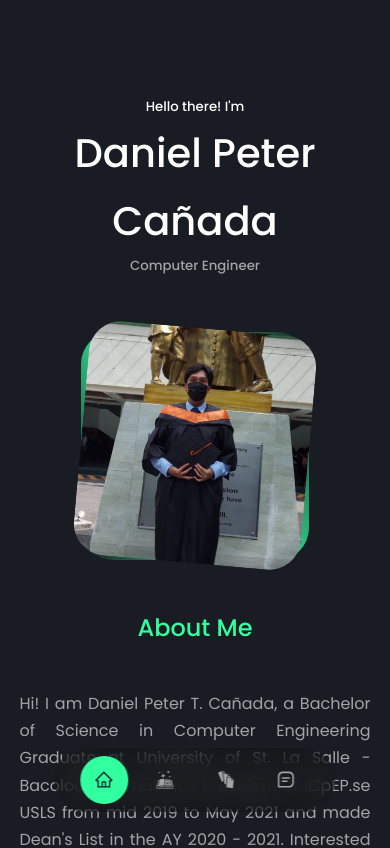
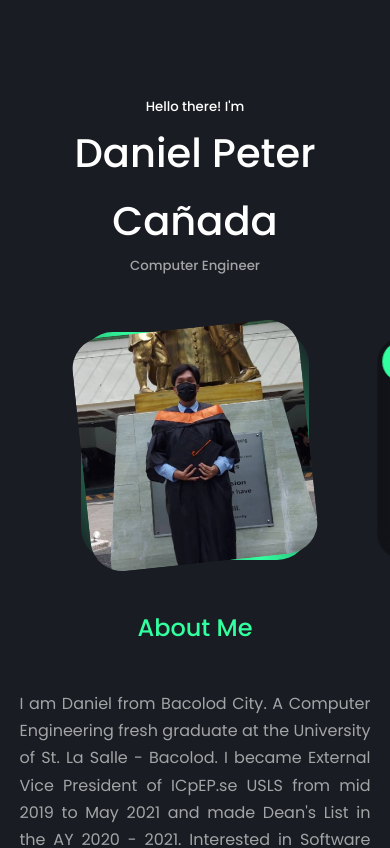
Before and after one commit to DanielCanada/my-portfolio-website, a React (Create React App) app: page / in a window 390 px wide. Shown: the top 848 px of the page. Built offline with nearby package versions, Linux system fonts and the light colour scheme.

Commit message:
displaced nav bar and improved footer

```diff
--- a/src/components/about/About.css
+++ b/src/components/about/About.css
@@ -26,7 +26,7 @@
 .about__me-image{
   border-radius: 2rem;
   overflow: hidden;
-  transform: rotate(5deg);
+  transform: rotate(-6deg);
 }
 
 .about__me-image:hover {
--- a/src/components/about/About.jsx
+++ b/src/components/about/About.jsx
@@ -29,7 +29,7 @@ const About = () => {
         <div className="about__content">
         <h2>About Me</h2>
           <p>
-            {'\t'}Hi! I am Daniel Peter T. Cañada, a Bachelor of Science in Computer Engineering Graduate at University of St. La Salle - Bacolod, External Vice President of ICpEP.se USLS from mid 2019 to May 2021 and made Dean's List in the AY 2020 - 2021. Interested in Software and Application Development, UI/UX Design, and Networking. A solution-oriented and adaptive individual committed to service and team coordination to achieve deliverables.
+            {'\t'}I am Daniel from Bacolod City. A Computer Engineering fresh graduate at the University of St. La Salle - Bacolod. I became External Vice President of ICpEP.se USLS from mid 2019 to May 2021 and made Dean's List in the AY 2020 - 2021. Interested in Software and Application Development, UI/UX Design, and Networking. A solution-oriented and adaptive individual committed to service and team coordination to achieve deliverables.
           </p>
 
           <div className="about__cards">
--- a/src/components/footer/Footer.jsx
+++ b/src/components/footer/Footer.jsx
@@ -10,13 +10,13 @@ const Footer = () => {
     <footer>
       {/* <a href="#" className='footer_logo'>Portfolio</a> */}
 
-      <ul className="permalinks">
+      {/* <ul className="permalinks">
         <li><a href="#">Home</a></li>
         <li><a href="#about">About Me</a></li>
         <li><a href="#experience">Experiences</a></li>
         <li><a href="#myprojects">Portfolio</a></li>
         <li><a href="#contact">Contact</a></li>
-      </ul>
+      </ul> */}
 
       <div className="footer__socials">
       <a href="https://www.facebook.com/daniel.canada.18/"><BsFacebook /></a>
@@ -26,7 +26,7 @@ const Footer = () => {
       </div>
 
       <div className="footer__copyright">
-        <small>&copy; DanielCañada. All rights reserved.</small>
+        <small>&copy; DanielCañada. Inspired by the design of EGATOR YT. All rights reserved.</small>
       </div>
     </footer>
   )
--- a/src/components/footer/footer.css
+++ b/src/components/footer/footer.css
@@ -1,42 +1,35 @@
 footer {
   background: var(--color-primary);
-  padding: 3rem 0;
+  padding: 2rem 0;
   text-align: center;
   font-size: 0.9rem;
-  margin-top: 7rem;
+  margin-top: 6rem;
 }
 
 footer a {
   color: var(--color-bg);
 }
 
-.footer__logo {
-  font-size: 2rem;
-  font-weight: 500;
-  margin-bottom: 2rem;
-  display: inline-block;
-}
-
-.permalinks {
+/* .permalinks {
   display: flex;
   flex-wrap: wrap;
   justify-content: center;
   gap: 2rem;
   margin: 0 auto 3rem;
-}
+} */
 
 .footer__socials {
   display: flex;
   justify-content: center;
   gap: 1rem;
-  margin-bottom: 4rem;
+  margin-bottom: 1.5rem;
 }
 
 .footer__socials a {
   background: var(--color-bg);
   color: var(--color-white);
-  padding: 0.8rem;
-  border-radius: 0.7rem;
+  padding: 0.6rem;
+  border-radius: 2rem;
   border: 1px solid transparent;
   display: flex;
 }
@@ -48,18 +41,18 @@ footer a {
 }
 
 .footer__copyright {
-  margin-bottom: 4rem;
+  margin-bottom: 2rem;
   color: var(--color-bg);
 }
 
 /*  MEDIA QUERIES (SMALL DEVICES) */
 @media screen and (max-width: 600px) {
-  .permalinks {
+  /* .permalinks {
     flex-direction: column;
-    gap: 1.5rem;
-  }
+    gap: 1.4rem;
+  } */
 
   .footer__socials {
-    margin-bottom: 2.6rem;
+    margin-bottom: 0.4rem;
   }
 }
--- a/src/components/nav/nav.css
+++ b/src/components/nav/nav.css
@@ -2,14 +2,17 @@ nav {
   background: rgba(0, 0, 0, 0.3);
   width: max-content;
   display: inline-block;
-  padding: 0.5rem 1.6rem;
+  padding: 0.5rem 0.5rem;
   z-index: 2;
+  left: 50%;
+  transform: translate(1250%);
+  bottom: 2rem;
+  top: 40%;
+  display: flex;
   position: fixed;
-  left: 50%;
-  transform: translate(-50%);
-  bottom: 2rem;
-  display: flex;
-  gap: 0.8rem;
+  flex-direction: column;
+  gap: 1.2rem;
+  bottom: auto;
   border-radius: 3rem;
   backdrop-filter: blur(15px);
 }
@@ -31,3 +34,30 @@ nav a.active {
   background: var(--color-primary);
   color: var(--color-bg);
 }
+
+/*  MEDIA QUERIES (MEDIUM DEVICES) */
+@media screen and (max-width: 1024px) {
+  nav {
+    transform: translate(650%);
+  }
+
+  nav a {
+    background: transparent;
+    padding: 0.8rem;
+    font-size: 1rem;
+  }
+}
+
+/*  MEDIA QUERIES (SMALL DEVICES) */
+@media screen and (max-width: 600px) {
+  nav {
+    transform: translate(380%);
+    padding: 0.3rem 0.3rem;
+  }
+
+  nav a {
+    background: transparent;
+    padding: 0.7rem;
+    font-size: 1rem;
+  }
+}
```
